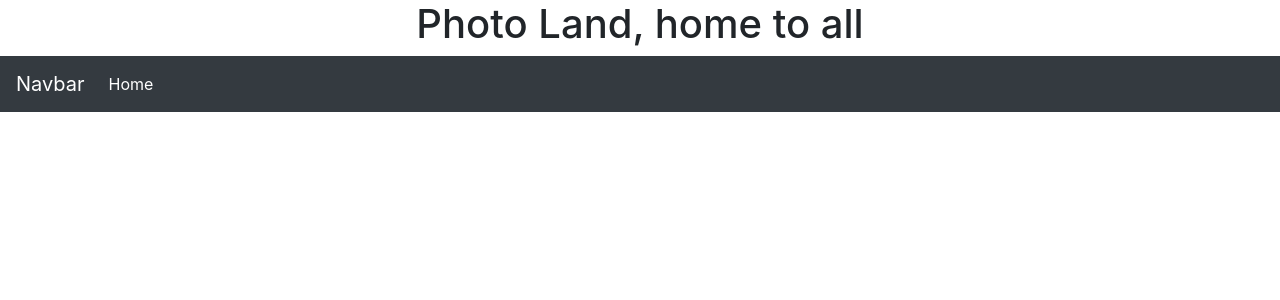
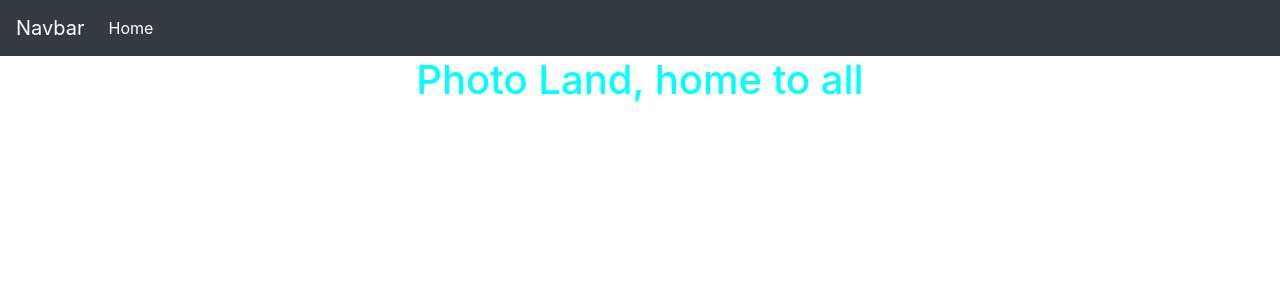
Before and after one commit to FrancisFlow/Django_photo_Gallery, a Django app: template gallery/templates/home.html in a window 1280 px wide. Shown: the top 300 px of the page. Run offline with Django 3.2, Linux system fonts and the light colour scheme; the template is opened without the code that fills it, so the values that code supplies are empty; some libraries are stand-ins or nearby versions.

Commit message:
Created css file for base.html and added path for static files

```diff
--- /dev/null
+++ b/gallery/static/css/basegallery.css
@@ -0,0 +1,3 @@
+h1 {
+    color:aqua;
+}
--- a/gallery/templates/base.html
+++ b/gallery/templates/base.html
@@ -1,4 +1,5 @@
 {% load bootstrap4 %}
+{% load static %}
 
 <!DOCTYPE html>
 <html>
@@ -12,9 +13,12 @@
 
         {% block styles %}
             {% bootstrap_css %}
+            <link rel="stylesheet" href="{% static 'css/basegallery.css'%}">
         {% endblock %}
     </head>
     <body>
+        {% include 'navbar.html' %}
+
         {% block content %}
 
         {% endblock %}
@@ -25,5 +29,4 @@
         {% bootstrap_javascript %}
         {% endblock %}
     </body>
-    {% include 'navbar.html' %}
 </html>
--- a/gallery/templates/home.html
+++ b/gallery/templates/home.html
@@ -1,6 +1,5 @@
 {% extends 'base.html' %}
+{% block content %}
 
-{% block content %}
-{{ block.super }}
 <h1 class="text-center" >Photo Land, home to all</h1>
 {% endblock %}
```
